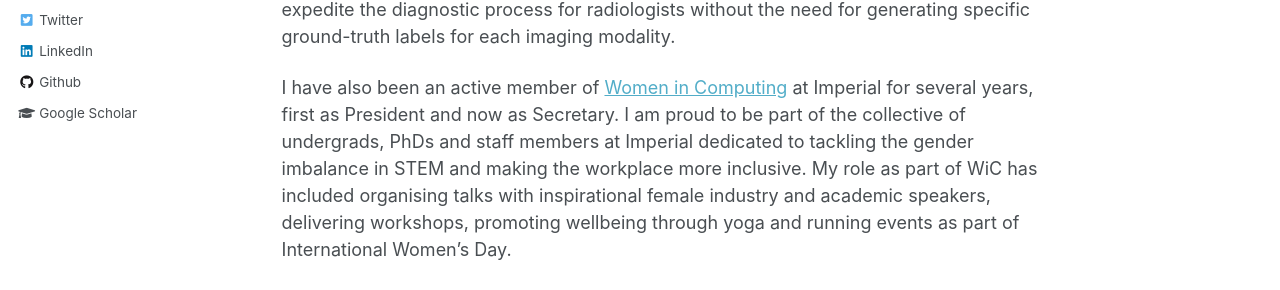
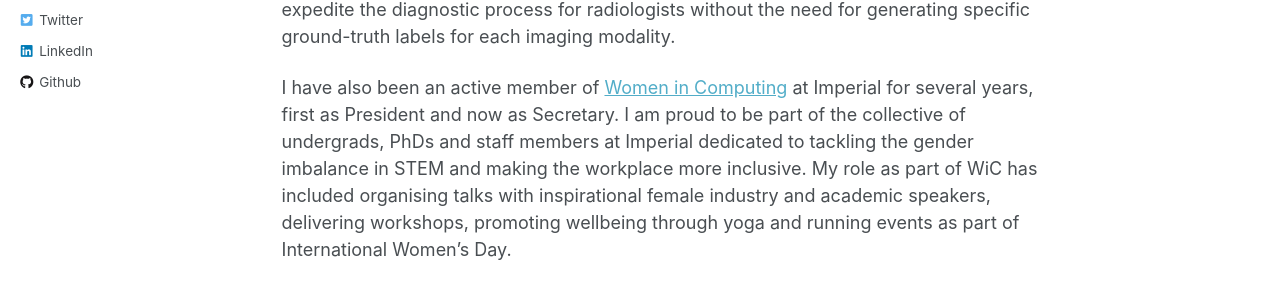
Before and after one commit to kasimayy/kasimayy.github.io, a Jekyll site: the page built from _pages/about.md, in a window 1280 px wide. Shown: the part 353-643 px from the top of the page. Built offline with Jekyll 4.4.1, drawn with Linux system fonts in a browser that asks for light colours.

Commit message:
Update _config.yml

```diff
--- a/_config.yml
+++ b/_config.yml
@@ -86,7 +86,7 @@ author:
   location         : "US/UK"
   employer         :
   pubmed           :
-  googlescholar    : "https://scholar.google.com/citations?hl=en&user=0Cy7FRsAAAAJ"
+  googlescholar    :  # "https://scholar.google.com/citations?hl=en&user=0Cy7FRsAAAAJ"
   email            :
   researchgate     :  # example: "https://www.researchgate.net/profile/yourprofile"
   uri              :
```
